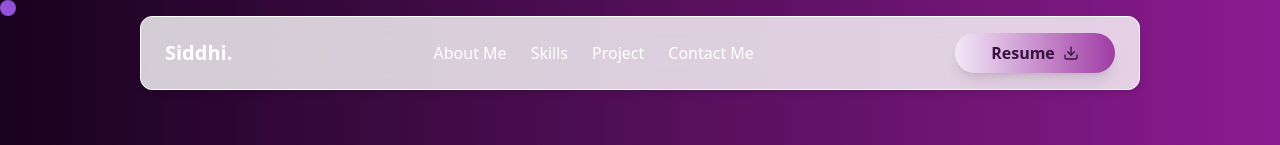
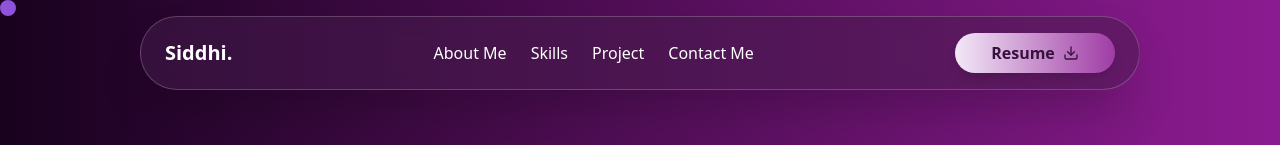
Before and after one commit to m-siddhi/portfolio-frontend, a React (Vite) app: page / in a window 1280 px wide. Shown: the top 145 px of the page. Built offline with nearby package versions, Linux system fonts and the light colour scheme.

Commit message:
undo again

```diff
--- a/src/components/Navbar.jsx
+++ b/src/components/Navbar.jsx
@@ -6,7 +6,7 @@ export default function Navbar() {
   const [menuOpen, setMenuOpen] = useState(false);
 
   return (
-    <header className="fixed top-4 inset-x-4 z-50 max-w-[1000px] mx-auto px-6 py-4 rounded-xl bg-white/80 backdrop-blur-md border border-white shadow-md">
+    <header className="absolute top-4 left-1/2  -translate-x-1/2 z-50 w-[95%] max-w-[1000px] px-6 py-4 bg-gradient-to-r from-[#37123e]/90 to-[#5F1A63]/90 backdrop-blur-md shadow-2xl rounded-full border border-white/20">
       <div className="flex items-center justify-between">
         {/* Logo */}
         <div className="flex items-center gap-2">
```
